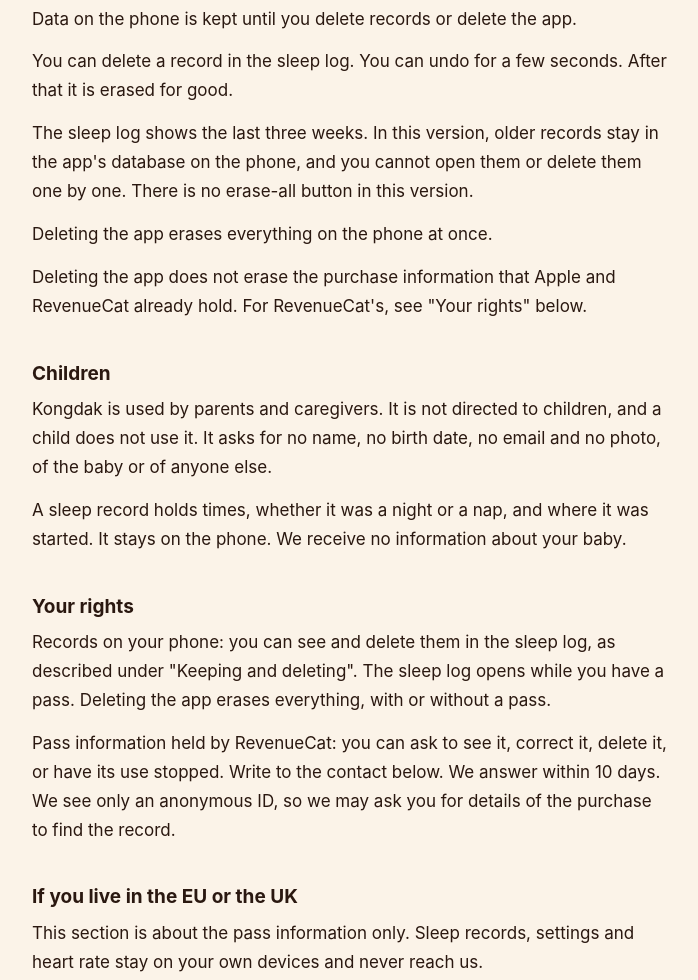
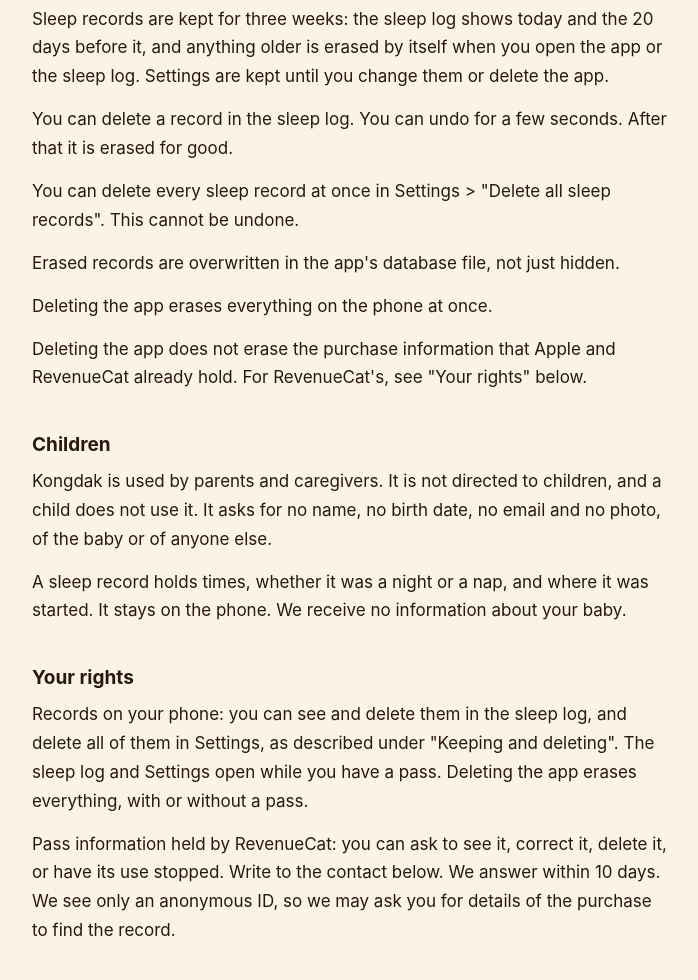
Before and after one commit to kongdak-app/kongdak-legal, a plain HTML site: page privacy.html in a window 1280 px wide. Shown: the part 4030-5010 px from the top of the page, without its empty margins (288-986 px from the left). Drawn offline with Linux system fonts and the light colour scheme.

Commit message:
Sleep records: kept for three weeks, delete all in Settings
Co-Authored-By: Claude Opus 5.5 <noreply@anthropic.com>

```diff
--- a/privacy.html
+++ b/privacy.html
@@ -77,16 +77,17 @@ footer{margin-top:56px;padding-top:20px;border-top:1px solid var(--line);color:v
 <h2>iPhone backups</h2>
 <p>If you have iPhone backups on (iCloud or a computer), they include this data. Backups belong to your own Apple Account or computer, and we cannot see them. A new iPhone gets the records back from a backup.</p>
 <h2>Keeping and deleting</h2>
-<p>Data on the phone is kept until you delete records or delete the app.</p>
+<p>Sleep records are kept for three weeks: the sleep log shows today and the 20 days before it, and anything older is erased by itself when you open the app or the sleep log. Settings are kept until you change them or delete the app.</p>
 <p>You can delete a record in the sleep log. You can undo for a few seconds. After that it is erased for good.</p>
-<p>The sleep log shows the last three weeks. In this version, older records stay in the app's database on the phone, and you cannot open them or delete them one by one. There is no erase-all button in this version.</p>
+<p>You can delete every sleep record at once in Settings &gt; "Delete all sleep records". This cannot be undone.</p>
+<p>Erased records are overwritten in the app's database file, not just hidden.</p>
 <p>Deleting the app erases everything on the phone at once.</p>
 <p>Deleting the app does not erase the purchase information that Apple and RevenueCat already hold. For RevenueCat's, see "Your rights" below.</p>
 <h2>Children</h2>
 <p>Kongdak is used by parents and caregivers. It is not directed to children, and a child does not use it. It asks for no name, no birth date, no email and no photo, of the baby or of anyone else.</p>
 <p>A sleep record holds times, whether it was a night or a nap, and where it was started. It stays on the phone. We receive no information about your baby.</p>
 <h2>Your rights</h2>
-<p>Records on your phone: you can see and delete them in the sleep log, as described under "Keeping and deleting". The sleep log opens while you have a pass. Deleting the app erases everything, with or without a pass.</p>
+<p>Records on your phone: you can see and delete them in the sleep log, and delete all of them in Settings, as described under "Keeping and deleting". The sleep log and Settings open while you have a pass. Deleting the app erases everything, with or without a pass.</p>
 <p>Pass information held by RevenueCat: you can ask to see it, correct it, delete it, or have its use stopped. Write to the contact below. We answer within 10 days. We see only an anonymous ID, so we may ask you for details of the purchase to find the record.</p>
 <h2>If you live in the EU or the UK</h2>
 <p>This section is about the pass information only. Sleep records, settings and heart rate stay on your own devices and never reach us.</p>
```
Also changed, not shown: ko/privacy.html (+4 -3 lines), ko/terms.html (+1 -1 lines), terms.html (+1 -1 lines).
